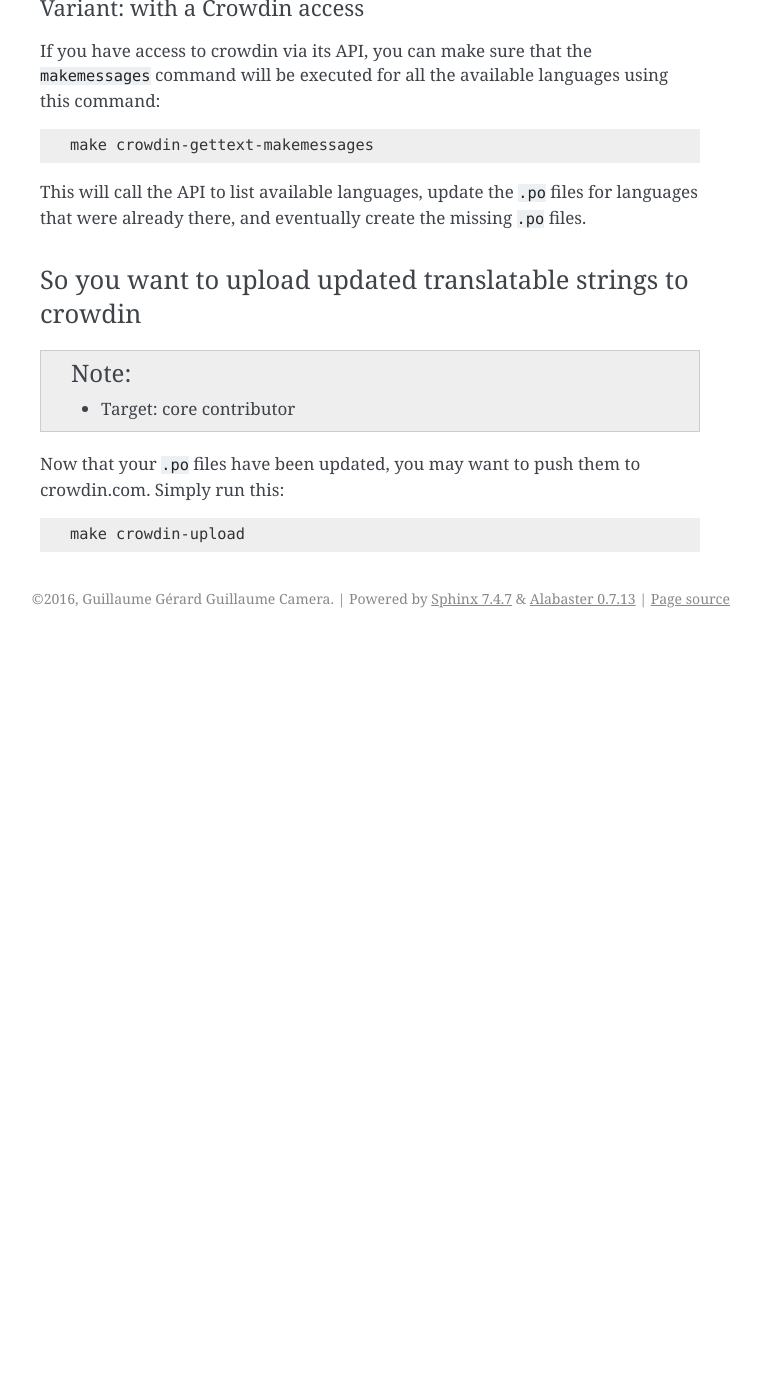
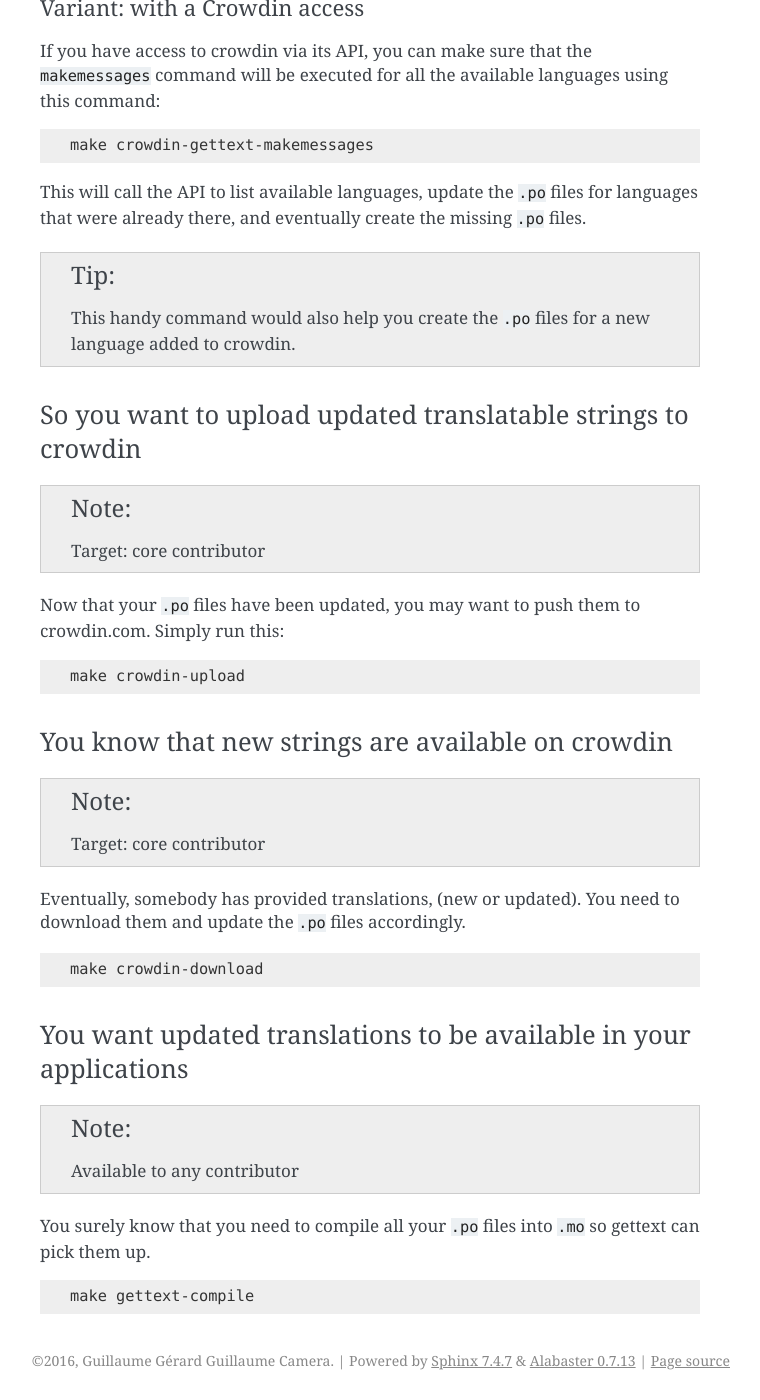
Before and after one commit to peopledoc/django-formidable, a Sphinx documentation site: the page built from docs/source/translations.rst, in a window 1280 px wide and 1400 px high, scrolled down 1860 px. Shown: the whole window, without its empty margins (380-1140 px from the left). Built offline with Sphinx 7.4.7, drawn with Linux system fonts in a browser that asks for light colours; before the commit the page ends 2498 px from its top, so only the background shows below that; some of the changed text lies outside the part shown.

Commit message:
refs #168 -- Added download & compile commands

```diff
--- a/docs/source/translations.rst
+++ b/docs/source/translations.rst
@@ -83,15 +83,45 @@ If you have access to crowdin via its API, you can make sure that the ``makemess
 
 This will call the API to list available languages, update the ``.po`` files for languages that were already there, and eventually create the missing ``.po`` files.
 
+
+.. tip::
+
+    This handy command would also help you create the ``.po`` files for a new language added to crowdin.
+
 So you want to upload updated translatable strings to crowdin
 -------------------------------------------------------------
 
 .. note::
 
-    * Target: core contributor
+    Target: core contributor
 
 Now that your ``.po`` files have been updated, you may want to push them to crowdin.com. Simply run this:
 
 .. code-block:: console
 
     make crowdin-upload
+
+
+You know that new strings are available on crowdin
+--------------------------------------------------
+
+.. note::
+
+    Target: core contributor
+
+Eventually, somebody has provided translations, (new or updated). You need to download them and update the ``.po`` files accordingly.
+
+.. code-block:: console
+
+    make crowdin-download
+
+You want updated translations to be available in your applications
+------------------------------------------------------------------
+
+.. note:: Available to any contributor
+
+You surely know that you need to compile all your ``.po`` files into ``.mo`` so gettext can pick them up.
+
+.. code-block:: console
+
+    make gettext-compile
```
Also changed, not shown: 1 other file.
